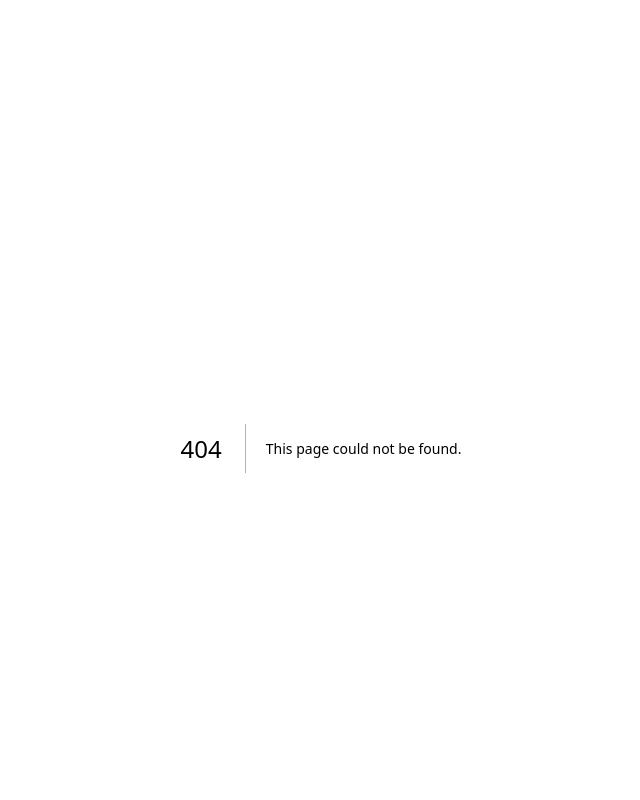
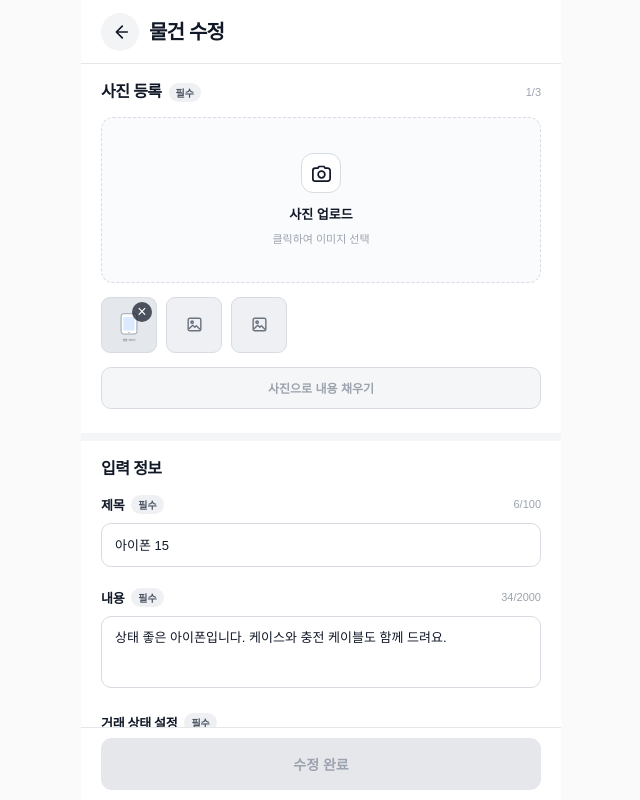
Before and after one commit to 100-hours-a-week/KTB4-1st-FE, a Next.js app in the folder ktb_agile_frontend/: page /pages/items/1/edit in a window 1280 px wide. Before the commit this address had no page. Shown: the top 800 px of the page, without its empty margins (319-959 px from the left). Built offline with nearby package versions, Linux system fonts and the light colour scheme; sample sign-in values are in the browser's storage.

Commit message:
feat: 물품 수정 폼 및 목업 수정 기능 구현

```diff
--- /dev/null
+++ b/ktb_agile_frontend/src/app/pages/items/[itemId]/edit/page.tsx
@@ -0,0 +1,186 @@
+'use client'
+
+// import axios from 'axios'
+// import { uploadImagesToS3 } from '../../register/imageUpload'
+import { useEffect, useState } from 'react'
+import { useParams, useRouter } from 'next/navigation'
+import ModalDefault from '@/components/common/modal/Default'
+import ItemRegisterForm from '@/components/items/ItemRegisterForm'
+import type { ItemRegisterSubmitContext } from '@/components/items/ItemRegisterForm'
+import { getMockItemDetail, mockItems, updateMockItem } from '@/data/mockItems'
+import type { ItemRegisterFormValues, SelectedImage } from '@/types/item'
+import styles from '../../register/page.module.css'
+
+// const API_BASE_URL = 'http://127.0.0.1:8080'
+// type ModerationResponse = {
+//   data: {
+//     isAppropriate: boolean
+//     rejectionReason: string | null
+//     checkId: string | null
+//   }
+// }
+
+// 실제 API 연결 시 import와 함께 아래 함수의 주석을 해제합니다.
+// async function updateItemFromApi(
+//   itemId: number,
+//   values: ItemRegisterFormValues,
+//   { images, setImages }: ItemRegisterSubmitContext,
+//   accessToken: string,
+// ) {
+//   const headers = {
+//     Authorization: `Bearer ${accessToken}`,
+//     'Content-Type': 'application/json',
+//     Accept: 'application/json',
+//   }
+//
+//   // 기존 objectKey는 재사용하고 새 사진만 업로드합니다.
+//   const objectKeys = await uploadImagesToS3(images, setImages, accessToken)
+//
+//   // 등록할 때처럼 최종 제목과 내용을 검수합니다.
+//   const response = await axios.post<ModerationResponse>(
+//     `${API_BASE_URL}/moderation-checks`,
+//     { title: values.title, content: values.content },
+//     { headers },
+//   )
+//   const moderation = response.data.data
+//   if (!moderation.isAppropriate) {
+//     throw new Error(moderation.rejectionReason ?? '수정할 수 없는 내용입니다.')
+//   }
+//
+//   // 검수를 통과한 경우에만 수정 요청을 보냅니다.
+//   await axios.put(
+//     `${API_BASE_URL}/items/${itemId}`,
+//     {
+//       title: values.title,
+//       content: values.content,
+//       quantity: values.quantity,
+//       itemState: values.itemState,
+//       exchangeUrgencyScore: Number((values.pace / 100).toFixed(2)),
+//       valueGapToleranceScore: Number((values.condition / 100).toFixed(2)),
+//       groupIds: values.groupIds,
+//       objectKeys,
+//     },
+//     { headers },
+//   )
+// }
+
+export default function ItemEditPage() {
+  const { itemId } = useParams<{ itemId: string }>()
+  const router = useRouter()
+  const [initialValues, setInitialValues] =
+    useState<ItemRegisterFormValues | null>(null)
+  const [modalMessage, setModalMessage] = useState<string | null>(null)
+  const [initialImages, setInitialImages] = useState<SelectedImage[]>([])
+  const [isSubmitting, setIsSubmitting] = useState(false)
+
+  useEffect(() => {
+    function loadItemForEdit() {
+      if (!sessionStorage.getItem('accessToken')) {
+        router.replace('/auth/login')
+        return
+      }
+
+      const response = getMockItemDetail(Number(itemId))
+      const mockItem = mockItems.find((item) => item.itemId === Number(itemId))
+
+      if (!response || !mockItem) {
+        setModalMessage('물품을 찾을 수 없습니다.')
+        return
+      }
+
+      const item = response.data
+      setInitialImages(
+        item.images
+          .toSorted((first, second) => first.displayOrder - second.displayOrder)
+          .map((image, index) => ({
+            id: String(image.imageId),
+            imageId: image.imageId,
+            preview: image.imageUrl,
+            objectKey: mockItem.objectKeys[index],
+          })),
+      )
+      setInitialValues({
+        title: item.title,
+        content: item.content,
+        quantity: item.quantity,
+        itemState: item.itemState,
+        groupIds: item.groups.map((group) => group.groupId),
+        pace: Math.round(mockItem.exchangeUrgencyScore * 100),
+        condition: Math.round(mockItem.valueGapToleranceScore * 100),
+      })
+    }
+
+    loadItemForEdit()
+  }, [itemId, router])
+
+  async function handleItemUpdate(
+    values: ItemRegisterFormValues,
+    context: ItemRegisterSubmitContext,
+  ) {
+    if (isSubmitting) return
+    const accessToken = sessionStorage.getItem('accessToken')
+    if (!accessToken) {
+      router.replace('/auth/login')
+      return
+    }
+
+    setIsSubmitting(true)
+    try {
+      // 실제 API 연결 시 아래 호출을 사용하고 목업 수정은 제거합니다.
+      // await updateItemFromApi(Number(itemId), values, context, accessToken)
+      updateMockItem(Number(itemId), values, context.images)
+      router.replace(`/pages/items/${itemId}`)
+    } catch (error) {
+      // if (axios.isAxiosError(error) && error.response?.status === 401) {
+      //   sessionStorage.removeItem('accessToken')
+      //   router.replace('/auth/login')
+      //   return
+      // }
+      setModalMessage(
+        error instanceof Error
+          ? error.message
+          : '물품 수정에 실패했습니다. 다시 시도해주세요.',
+      )
+    } finally {
+      setIsSubmitting(false)
+    }
+  }
+
+  return (
+    <section className={styles.page}>
+      <header className={styles.header}>
+        <button
+          className={styles.backButton}
+          type="button"
+          onClick={() => router.back()}
+        >
+          <svg viewBox="0 0 24 24">
+            <path d="m14.5 5.5-6.5 6.5 6.5 6.5M8 12h12" />
+          </svg>
+        </button>
+        <h1>물건 수정</h1>
+      </header>
+
+      {initialValues && (
+        <ItemRegisterForm
+          key={itemId}
+          initialValues={initialValues}
+          initialImages={initialImages}
+          isSubmitting={isSubmitting}
+          requireChanges
+          submitLabel="수정 완료"
+          submittingLabel="수정 중..."
+          onSubmit={handleItemUpdate}
+          onValidationError={setModalMessage}
+        />
+      )}
+
+      {modalMessage && (
+        <ModalDefault
+          message={modalMessage}
+          onConfirm={() => setModalMessage(null)}
+        />
+      )}
+    </section>
+  )
+}
--- a/ktb_agile_frontend/src/app/pages/items/register/components/ImageRegister.tsx
+++ b/ktb_agile_frontend/src/app/pages/items/register/components/ImageRegister.tsx
@@ -81,6 +81,7 @@ export default function ImageRegister({
   const [isRejectionModalOpen, setIsRejectionModalOpen] = useState(false)
   const router = useRouter()
   const { setValue } = useFormContext<ItemRegisterFormValues>()
+  const hasExistingImages = images.some((image) => image.imageId !== undefined)
 
   function openFilePicker() {
     if (rejectionReason !== null || isAnalyzing || isSubmitting) return
@@ -106,6 +107,7 @@ export default function ImageRegister({
       isAnalyzing ||
       isSubmitting ||
       rejectionReason !== null ||
+      hasExistingImages ||
       images.length === 0
     )
       return
@@ -296,6 +298,7 @@ export default function ImageRegister({
         type="button"
         disabled={
           !isPhotoUploaded ||
+          hasExistingImages ||
           isAnalyzing ||
           isSubmitting ||
           rejectionReason !== null
--- a/ktb_agile_frontend/src/app/pages/items/register/imageUpload.ts
+++ b/ktb_agile_frontend/src/app/pages/items/register/imageUpload.ts
@@ -23,6 +23,11 @@ export async function uploadImagesToS3(
   const pendingImages = images.filter((image) => {
     return !image.objectKey
   })
+  if (pendingImages.some((image) => !image.file)) {
+    throw new Error(
+      '기존 사진은 이미지 ID를 사용하는 수정 API로 처리해야 합니다.',
+    )
+  }
   let presignedUploads: PresignedUpload[] = []
 
   // 아직 S3에 올리지 않은 사진의 업로드 URL만 발급받습니다.
@@ -31,7 +36,7 @@ export async function uploadImagesToS3(
       `${API_BASE_URL}/images/presigned-urls`,
       {
         images: pendingImages.map((image) => {
-          return { contentType: image.file.type }
+          return { contentType: image.file!.type }
         }),
       },
       {
--- a/ktb_agile_frontend/src/components/items/ItemRegisterForm.tsx
+++ b/ktb_agile_frontend/src/components/items/ItemRegisterForm.tsx
@@ -1,6 +1,6 @@
 'use client'
 
-import { useState } from 'react'
+import { useEffect, useState } from 'react'
 import type { Dispatch, SetStateAction } from 'react'
 import { FormProvider, useForm } from 'react-hook-form'
 import ImageRegister from '@/app/pages/items/register/components/ImageRegister'
@@ -17,6 +17,7 @@ type ItemRegisterFormProps = {
   initialValues?: Partial<ItemRegisterFormValues>
   initialImages?: SelectedImage[]
   isSubmitting: boolean
+  requireChanges?: boolean
   submitLabel?: string
   submittingLabel?: string
   onSubmit: (
@@ -40,6 +41,7 @@ export default function ItemRegisterForm({
   initialValues,
   initialImages = [],
   isSubmitting,
+  requireChanges = false,
   submitLabel = '등록 완료',
   submittingLabel = '등록 중...',
   onSubmit,
@@ -57,8 +59,29 @@ export default function ItemRegisterForm({
     },
   })
 
+  const { isValid, isDirty, isValidating } = methods.formState
+  const { trigger } = methods
+
+  useEffect(() => {
+    void trigger()
+  }, [trigger])
+
+  const imagesChanged =
+    images.length !== initialImages.length ||
+    images.some((image, index) => image.id !== initialImages[index]?.id)
+  const hasChanges = isDirty || imagesChanged
+  const canSubmit =
+    isValid &&
+    !isValidating &&
+    images.length > 0 &&
+    !isSubmitting &&
+    !isAnalyzing &&
+    !isImageRejected &&
+    (!requireChanges || hasChanges)
+
   async function handleSubmit(values: ItemRegisterFormValues) {
     if (isSubmitting || isAnalyzing || isImageRejected) return
+    if (requireChanges && !hasChanges) return
     if (images.length === 0 || values.quantity === undefined) {
       onValidationError('사진과 필수 정보를 입력해주세요.')
       return
@@ -83,16 +106,7 @@ export default function ItemRegisterForm({
         <ItemInfoRegister />
 
         <div className={styles.submitBar}>
-          <button
-            type="submit"
-            disabled={
-              !methods.formState.isValid ||
-              images.length === 0 ||
-              isSubmitting ||
-              isAnalyzing ||
-              isImageRejected
-            }
-          >
+          <button type="submit" disabled={!canSubmit}>
             {isSubmitting ? submittingLabel : submitLabel}
           </button>
         </div>
--- a/ktb_agile_frontend/src/data/mockItems.ts
+++ b/ktb_agile_frontend/src/data/mockItems.ts
@@ -2,6 +2,8 @@ import type {
   ItemDetailResponse,
   ItemListResponse,
   MockItem,
+  ItemRegisterFormValues,
+  SelectedImage,
 } from '@/types/item'
 
 const mockGroupNames: Record<number, string> = {
@@ -251,14 +253,47 @@ export function getMockItemDetail(itemId: number): ItemDetailResponse | null {
         ...item.owner,
         profileImageUrl: null,
       },
-      images: [],
+      images: item.objectKeys.map((_, index) => ({
+        imageId: item.itemId * 100 + index + 1,
+        imageUrl: item.imageUrls?.[index] ?? '/images/mock-item.svg',
+        displayOrder: index + 1,
+      })),
       likeCount: item.likeCount,
       viewCount: item.itemId * 10,
       exchangeRequestCount: item.exchangeRequestCount,
       isLiked: item.isLiked,
       createdAt: item.createdAt,
-      updatedAt: item.createdAt,
+      updatedAt: item.updatedAt ?? item.createdAt,
     },
     error: null,
   }
 }
+
+export function updateMockItem(
+  itemId: number,
+  values: ItemRegisterFormValues,
+  images: SelectedImage[],
+) {
+  const item = mockItemStore.find((mockItem) => mockItem.itemId === itemId)
+  if (!item) throw new Error('수정할 물품을 찾을 수 없습니다.')
+  if (values.quantity === undefined || images.length === 0) {
+    throw new Error('사진과 필수 정보를 입력해주세요.')
+  }
+
+  Object.assign(item, {
+    title: values.title,
+    content: values.content,
+    contentPreview: values.content.slice(0, 100),
+    quantity: values.quantity,
+    itemState: values.itemState,
+    groupIds: [...values.groupIds],
+    exchangeUrgencyScore: Number((values.pace / 100).toFixed(2)),
+    valueGapToleranceScore: Number((values.condition / 100).toFixed(2)),
+    objectKeys: images.map(
+      (image) => image.objectKey ?? `mock/${itemId}/${image.id}`,
+    ),
+    imageUrls: images.map((image) => image.preview),
+    thumbnailImageUrl: images[0].preview,
+    updatedAt: new Date().toISOString(),
+  })
+}
--- a/ktb_agile_frontend/src/types/item.ts
+++ b/ktb_agile_frontend/src/types/item.ts
@@ -12,7 +12,8 @@ export type ItemRegisterFormValues = {
 
 export type SelectedImage = {
   id: string
-  file: File
+  file?: File
+  imageId?: number
   preview: string
   objectKey?: string
 }
@@ -82,4 +83,6 @@ export type MockItem = ItemListItem & {
   valueGapToleranceScore: number
   groupIds: number[]
   objectKeys: string[]
+  imageUrls?: string[]
+  updatedAt?: string
 }
```
Also changed, not shown: ktb_agile_frontend/src/app/pages/items/[itemId]/page.tsx (+7 -3 lines), ktb_agile_frontend/public/images/mock-item.svg (added).
